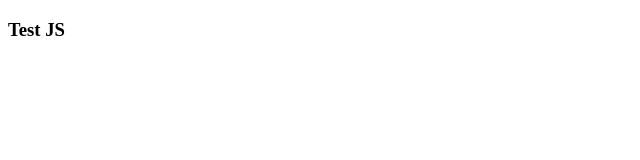
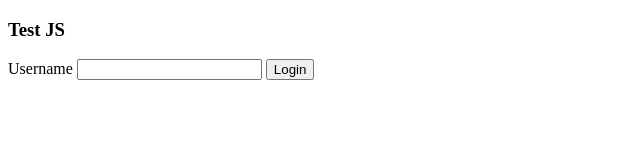
Before and after one commit to ChungNguyen97/test-git-flow, a plain HTML site: page index.html in a window 1280 px wide. Shown: the whole page, without its empty margins (0-640 px from the left). Drawn offline with Linux system fonts and the light colour scheme.

Commit message:
add:login form

```diff
--- a/index.html
+++ b/index.html
@@ -1,5 +1,6 @@
 <!DOCTYPE html>
 <html lang="en">
+
 <head>
   <meta charset="UTF-8">
   <meta http-equiv="X-UA-Compatible" content="IE=edge">
@@ -7,10 +8,19 @@
   <title>Document</title>
   <link rel="stylesheet" href="./style.css">
 </head>
+
 <body>
   <h3>Test JS</h3>
+
+  <form action="main.js" class="login">
+    <label for="username">Username</label>
+    <input type="text" name="username" id="username">
+
+    <input type="submit" value="Login">
+  </form>
 
   <script src="./index.js"></script>
   <script src="./main.js"></script>
 </body>
+
 </html>
```
